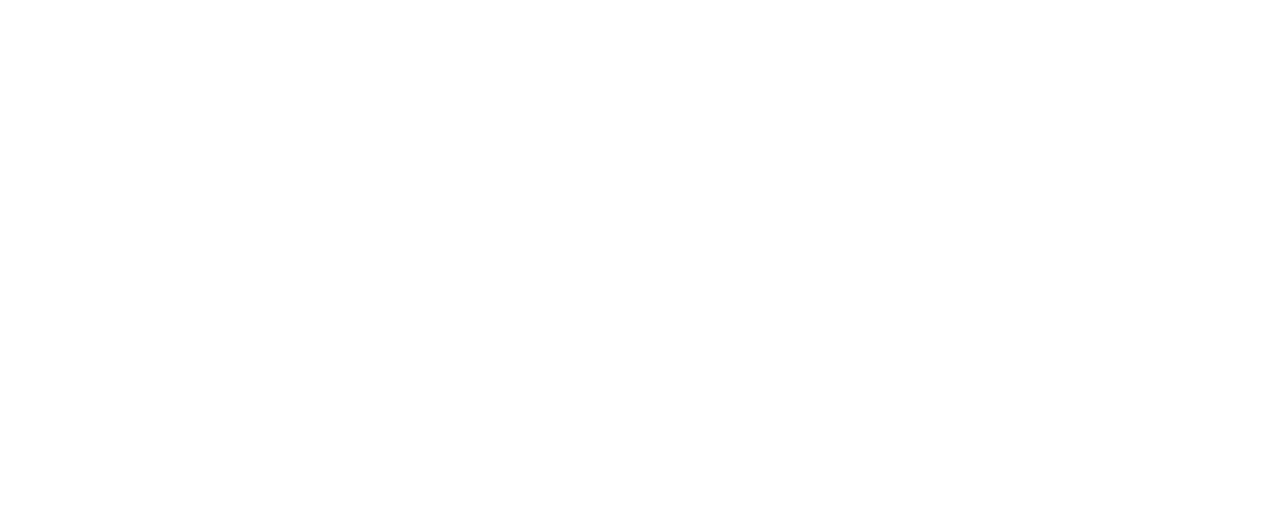
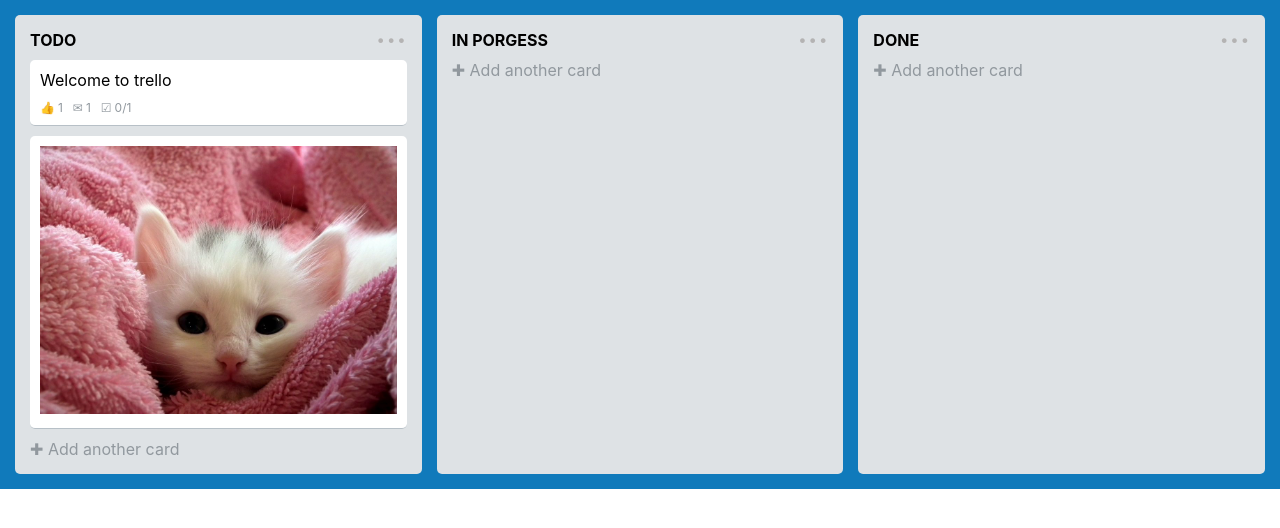
Before and after one commit to Yushkevich-A-A/trello, a website built with webpack: page src/index.html in a window 1280 px wide. Built offline with nearby package versions, Linux system fonts and the light colour scheme; files whose address does not match are found by name.

Commit message:
draw widget created

```diff
--- a/src/css/style.css
+++ b/src/css/style.css
@@ -8,4 +8,5 @@
   font-size: 16px;
   font-style: normal;
   font-weight: 400;
+  user-select: none;
 }
--- a/src/index.html
+++ b/src/index.html
@@ -6,7 +6,6 @@
   <meta name="viewport" content="width=device-width, initial-scale=1.0">
   <title>Document</title>
 </head>
-<body>
-
+<body class="body">
 </body>
 </html>
--- a/src/index.js
+++ b/src/index.js
@@ -3,3 +3,7 @@ import './css/style.css';
 
 // js
 import './js/app';
+
+// jpg
+
+import './img/test.jpg';
--- a/src/js/app.js
+++ b/src/js/app.js
@@ -0,0 +1 @@
+import './components/Trello/Trello';
--- /dev/null
+++ b/src/js/components/Trello/ControllerWidget/ControllerWidget.js
@@ -0,0 +1,24 @@
+export default class ControllerWidget {
+  constructor(widget, data) {
+    this.widget = widget;
+    this.data = data;
+
+    if (localStorage.getItem('dataWidget') === null) {
+      localStorage.setItem('dataWidget', JSON.stringify(this.data));
+    } else {
+      this.data = JSON.parse(localStorage.getItem('dataWidget'));
+    };
+
+    this.init();
+  }
+
+  init() {
+    this.widget.drawWidget(this.data);
+  }
+
+  parserDataDom() {
+
+  }
+
+
+}
--- /dev/null
+++ b/src/js/components/Trello/DrawWidget/DrawWidget.css
@@ -0,0 +1,137 @@
+
+.widget-task {
+  background-color: #107abb;
+  padding: 15px;
+  top: 0;
+  right: 0;
+  bottom: 0;
+  left: 0;
+  display: flex;
+  justify-content: space-between;
+}
+
+/* стилизация блока задач */
+
+.block-task-list {
+  background-color: #dee2e5;
+  width: 100%;
+  padding: 15px;
+  border-radius: 5px;
+}
+.block-task-list:nth-child(n + 2) {
+  margin-left: 15px;
+}
+
+.block-title {
+  display: flex;
+  justify-content: space-between;
+  align-items:flex-start;
+  margin-bottom: 10px;
+}
+
+.title-task-list {
+  font-weight:bold;
+  text-transform: uppercase;
+}
+
+.title-menu {
+  font-size: 36px;
+  line-height: 0;
+  color: #b4b3b3;
+}
+
+.task-item {
+  position: relative;
+  background-color: white;
+  padding: 10px;
+  border-bottom: 1px solid #b7c0c7;
+  border-radius: 5px;
+}
+
+.task-item:nth-child(n + 2) {
+  margin-top: 10px;
+}
+
+.task-item:hover .delete-item {
+  opacity: 1;
+}
+
+.delete-item {
+  position: absolute;
+  display: flex;
+  justify-content: center;
+  align-items: center;
+  background-color: #dee2e5;
+  border-radius: 5px;
+  width: 20px;
+  height: 20px;
+  top: 10px;
+  right: 10px;
+  opacity: 0;
+  transform: opacity;
+  transition-duration: .2s;
+}
+
+.delete-item::after {
+  content: "\2716";
+  display: inline-block;;
+  line-height: 0;
+  font-size: 12px;
+  color: #91989e;
+}
+
+.content-block:nth-child(n + 2) {
+  margin-top: 10px;
+}
+
+.img {
+  display: inline-block;
+  width: 100%;
+}
+
+.icons {
+  display: flex;
+  justify-content: flex-start;
+  align-items: center;
+}
+
+.icon:nth-child(n + 2) {
+  margin-left: 10px;
+}
+.icon {
+  font-size: 12px;
+  color: #91989e;
+}
+
+.icon:nth-child(n + 2) {
+  margin-left: 10px;
+}
+
+.like::before {
+  content: "\01F44D";
+  margin-right: 3px;
+}
+
+.list::before {
+  content: "\2630";
+  margin-right: 3px;
+}
+
+.chat::before {
+  content: "\2709";
+  margin-right: 3px;
+}
+
+.check::before {
+  content: "\2611";
+  margin-right: 3px;
+}
+
+.add-block {
+  margin-top: 10px;
+  color: #91989e;
+}
+
+.add-block::before {
+  content: "\271A";
+}
--- /dev/null
+++ b/src/js/components/Trello/DrawWidget/DrawWidget.js
@@ -0,0 +1,104 @@
+export default class DrawWidget {
+  constructor() {
+  }
+
+  drawWidget(data) {
+    console.log(data);
+    this.data = data;
+    this.widget = document.createElement('div');
+    this.widget.classList.add('widget-task');
+    document.body.appendChild(this.widget);
+    this.darwLists();
+  }
+
+  darwLists() {
+    for (let i of this.data) {
+      const blockTaskList = document.createElement('div');
+      blockTaskList.classList.add('block-task-list');
+      blockTaskList.innerHTML = `<div>
+                                  <div class="block-title">
+                                    <h2 class="title-task-list">todo</h2>
+                                    <div class="title-menu">...</div>
+                                  </div>
+                                  <ul class="list-block">
+                                  </ul>
+                                </div>
+                                <div class="add-block">
+                                  Add another card
+                                </div>`
+
+      this.widget.appendChild(blockTaskList);
+      const title = blockTaskList.querySelector('.title-task-list');
+      title.textContent = i.title;
+      const list = blockTaskList.querySelector('.list-block')
+      this.drawContent(i.data, list);
+    }
+
+  }
+
+  drawContent(data, element) {
+    for (let i of data) {
+      const li = document.createElement('li');
+      li.classList.add('task-item')
+      li.innerHTML = `<div class="item-content"></div>`;
+      li.dataset.id = i.id;
+      const itemContent = li.querySelector('.item-content');
+      this.drawImg(i.img, itemContent);
+      this.drawText(i.text, itemContent);
+      this.drawIcons(i.icons, itemContent);
+      li.insertAdjacentHTML('beforeend', '<div class="delete-item"></div>')
+      element.appendChild(li);
+    }
+  }
+
+  drawImg(dataImg, element) {
+    if (dataImg === null) {
+      return;
+    }
+    const contentBlock = document.createElement('div');
+    contentBlock.classList.add('content-block', 'img-block');
+    const img = document.createElement('img');
+    img.classList.add('img');
+    img.src = dataImg.src;
+    img.alt = dataImg.alt || 'контент';
+    contentBlock.appendChild(img);
+    element.appendChild(contentBlock);
+  }
+
+  drawText(dataText, element) {
+    if (dataText === null) {
+      return;
+    }
+    const contentBlock = document.createElement('div');
+    contentBlock.classList.add('content-block', 'text-block');
+    const p = document.createElement('p');
+    p.classList.add('p');
+    p.textContent = dataText;
+    contentBlock.appendChild(p);
+    element.appendChild(contentBlock);
+  }
+
+  drawIcons(dataIcons, element) {
+    if (dataIcons === null) {
+      return;
+    }
+    const contentBlock = document.createElement('div');
+    contentBlock.classList.add('content-block', 'icons');
+    for (let i of dataIcons) {
+      if (i.value === null) {
+        continue;
+      }
+      const icon = document.createElement('div')
+      icon.classList.add('icon', i.name);
+
+      if (i.name === 'check') {
+        icon.textContent = `${i.value.result}/${i.value.count}`;
+      } else {
+        icon.textContent = i.value;
+      }
+      contentBlock.appendChild(icon);
+    }
+
+    element.appendChild(contentBlock);
+  }
+}
--- /dev/null
+++ b/src/js/components/Trello/Trello.js
@@ -0,0 +1,42 @@
+import ControllerWidget from './ControllerWidget/ControllerWidget';
+import './DrawWidget/DrawWidget.css';
+import DrawWidget from './DrawWidget/DrawWidget.js';
+
+const widget = new DrawWidget();
+const data = [{title:'Todo', data: [
+  {
+    img: null,
+    text: 'Welcome to trello',
+    icons: [
+      {
+        name: 'like',
+        value: 1,
+      },
+      {
+        name: 'list',
+        value: null
+      },
+      {
+        name: 'chat',
+        value: 1,
+      },
+      {
+        name: 'check',
+        value: {
+          count: 1,
+          result: 0,
+        }
+      },
+    ]
+  },
+  {
+    img: {
+      src:'test.jpg',
+      alt: 'милота',
+    },
+    text: null,
+    icons: null,
+  },
+]},{title:'In porgess', data: []},{title:'Done', data: []},];
+
+const controller = new ControllerWidget(widget, data);
--- a/webpack.common.js
+++ b/webpack.common.js
@@ -27,11 +27,22 @@ module.exports = {
         test: /\.svg$/,
         type: 'asset/resource',
       },
+      // {
+      //   test: /\.(png|jpg|gif)$/i,
+      //   use: [
+      //     {
+      //       loader: 'url-loader',
+      //     },
+      //   ],
+      // },
       {
-        test: /\.(png|jpg|gif)$/i,
+        test: /\.(png|jpe?g|gif)$/i,
         use: [
           {
-            loader: 'url-loader',
+            loader: 'file-loader',
+            options: {
+              name: '[name].[ext]', // чтоб не менялось название файла
+            },
           },
         ],
       },
```
Also changed, not shown: package.json (+5 -3 lines), src/img/test.jpg (added), src/js/components/Trello/ControllerWidget/ControllerWidget.css (added), 1 other file.
